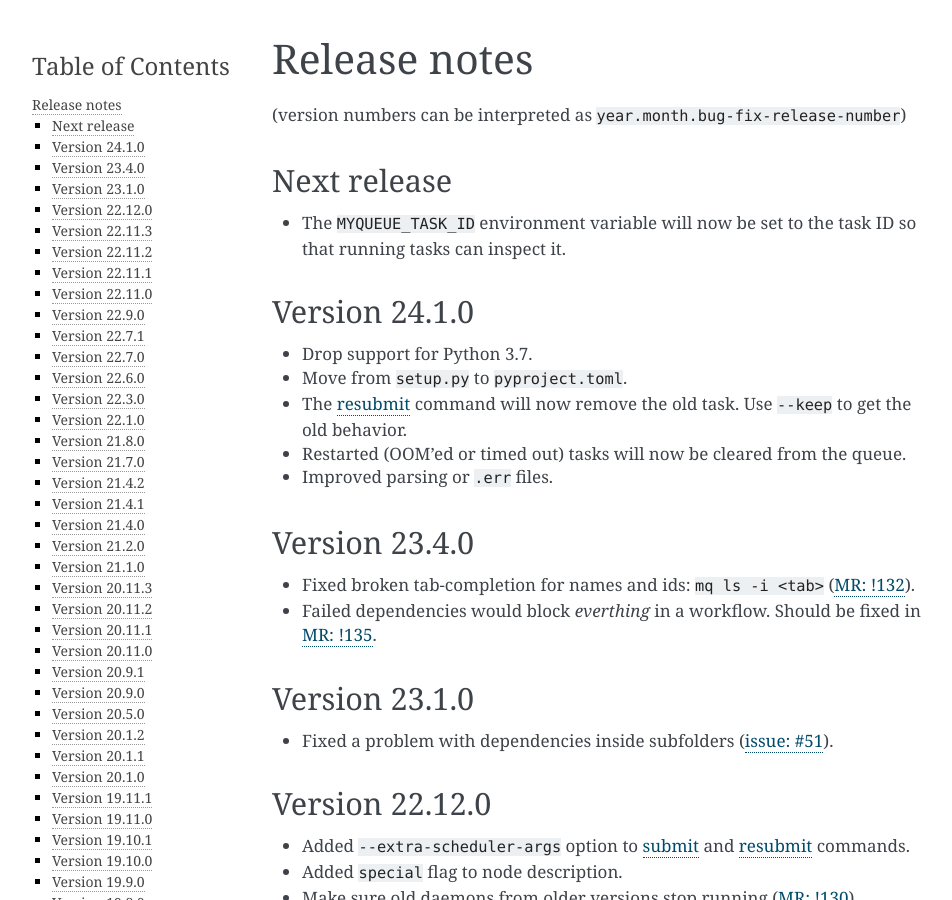
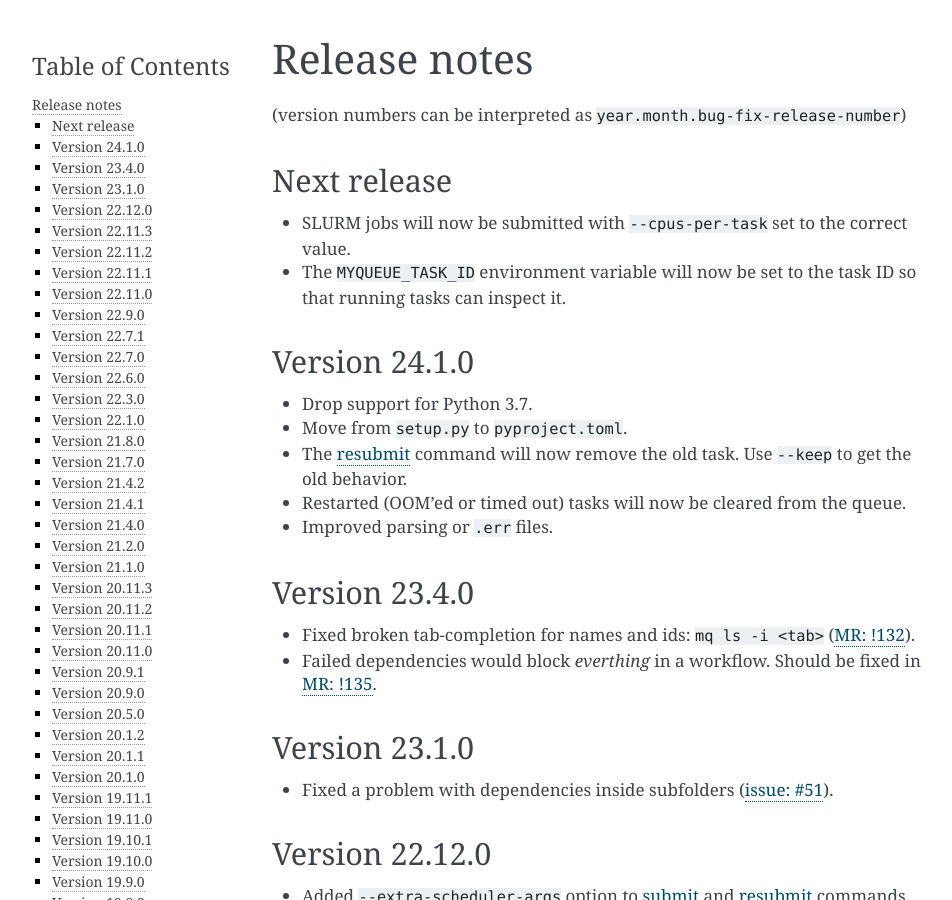
Before and after one commit to Yangxinsix/myqueue, a Sphinx documentation site: the page built from docs/releasenotes.rst, in a window 1280 px wide and 900 px high. Shown: the whole window, without its empty margins (148-1100 px from the left). Built offline with Sphinx 7.4.7, drawn with Linux system fonts in a browser that asks for light colours.

Commit message:
Update release notes

```diff
--- a/docs/releasenotes.rst
+++ b/docs/releasenotes.rst
@@ -11,6 +11,8 @@ Release notes
 Next release
 ============
 
+* SLURM jobs will now be submitted with ``--cpus-per-task`` set to the correct
+  value.
 * The ``MYQUEUE_TASK_ID`` environment variable will now be set to
   the task ID so that running tasks can inspect it.
 
```
